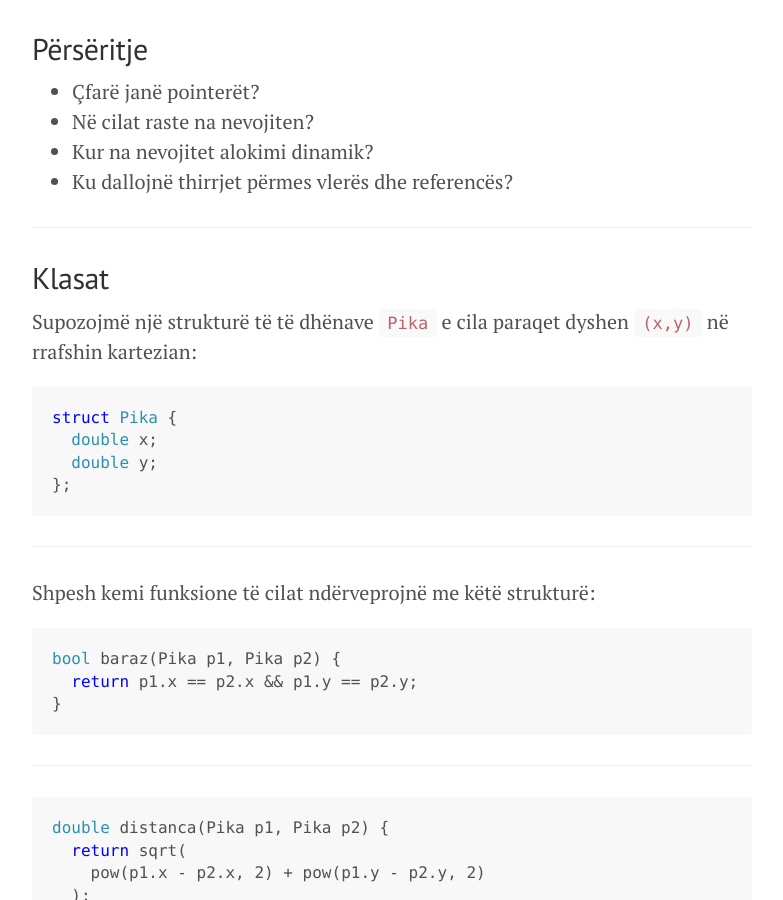
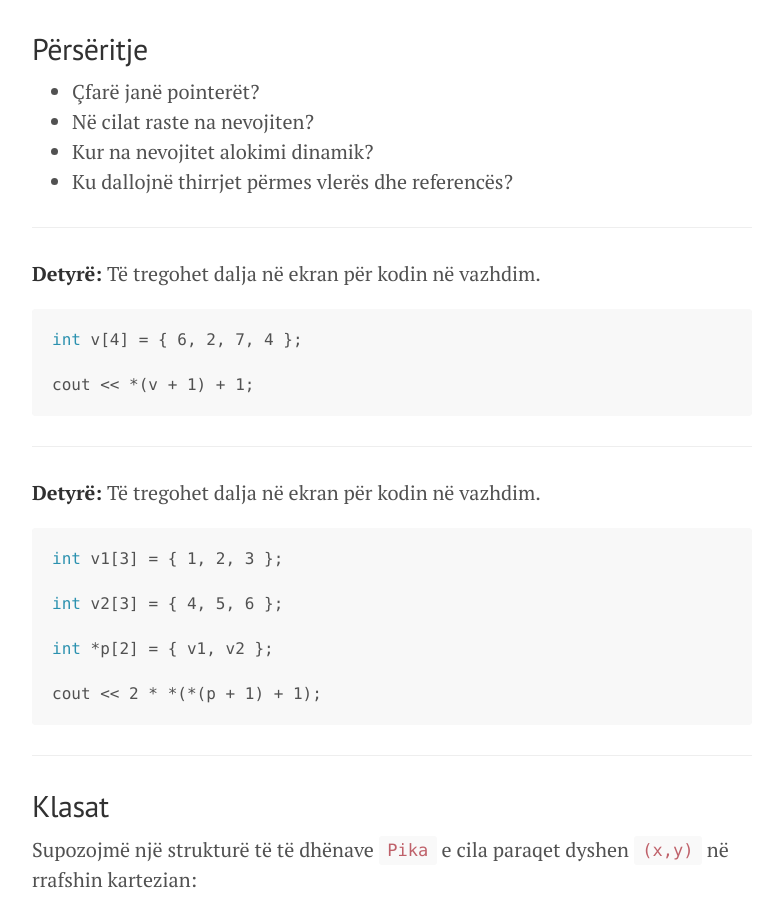
Before and after one commit to edongashi/edongashi.github.io, a Jekyll site: the page built from lendet/algoritmet-dhe-strukturat-e-te-dhenave/java2.md, in a window 1280 px wide and 900 px high, scrolled down 202 px. Shown: the whole window, without its empty margins (248-1031 px from the left). Built offline with Jekyll 4.4.1, drawn with Linux system fonts in a browser that asks for light colours; our own code applies the rules of GitHub Pages for plain Markdown files.

Commit message:
More pointers

````diff
--- a/lendet/algoritmet-dhe-strukturat-e-te-dhenave/java2.md
+++ b/lendet/algoritmet-dhe-strukturat-e-te-dhenave/java2.md
@@ -8,6 +8,30 @@
 - Në cilat raste na nevojiten?
 - Kur na nevojitet alokimi dinamik?
 - Ku dallojnë thirrjet përmes vlerës dhe referencës?
+
+---
+
+**Detyrë:** Të tregohet dalja në ekran për kodin në vazhdim.
+
+```cpp
+int v[4] = { 6, 2, 7, 4 };
+
+cout << *(v + 1) + 1;
+```
+
+---
+
+**Detyrë:** Të tregohet dalja në ekran për kodin në vazhdim.
+
+```cpp
+int v1[3] = { 1, 2, 3 };
+
+int v2[3] = { 4, 5, 6 };
+
+int *p[2] = { v1, v2 };
+
+cout << 2 * *(*(p + 1) + 1);
+```
 
 ---
 
````
Also changed, not shown: lendet/algoritmet-dhe-strukturat-e-te-dhenave/java1.md (+12 -0 lines).
